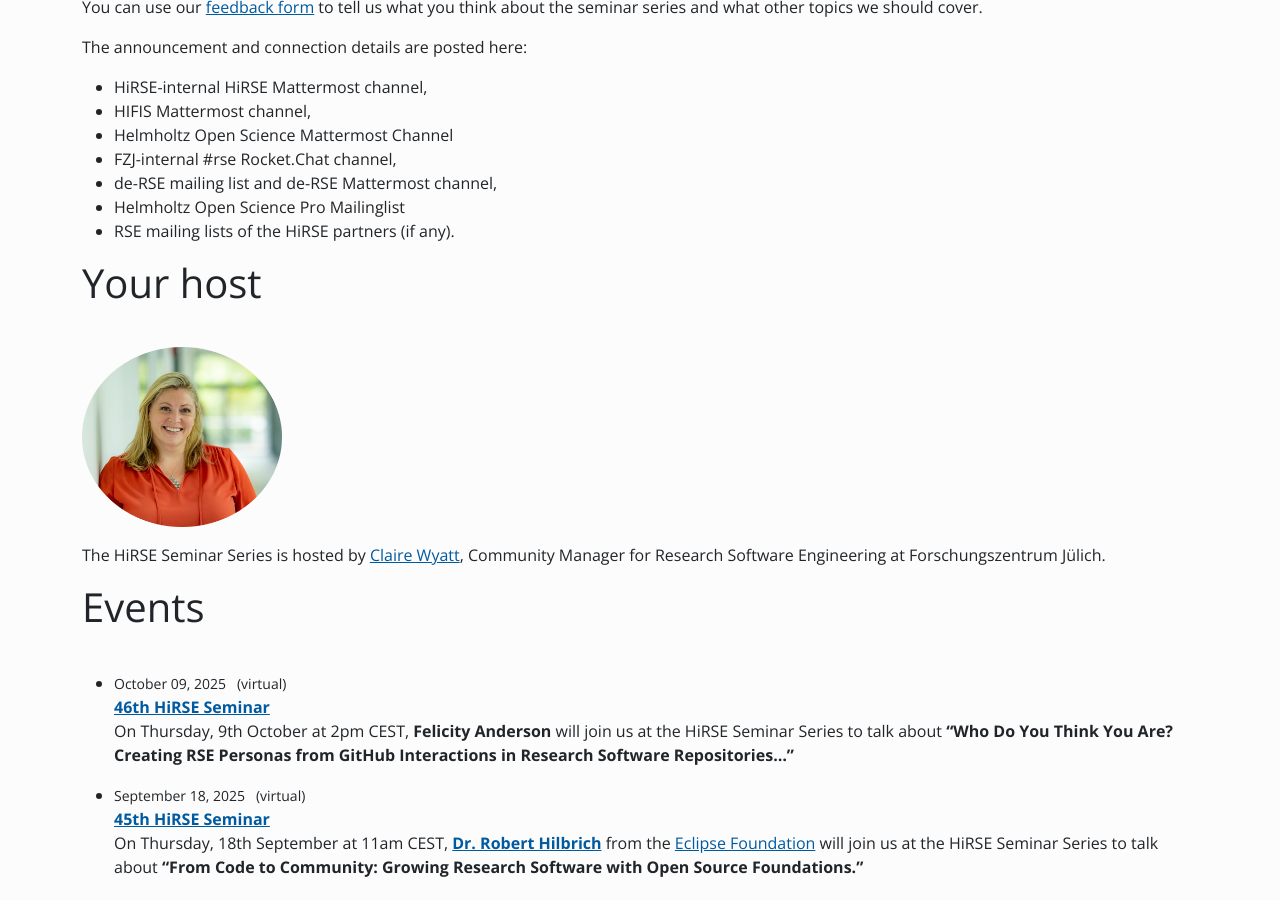
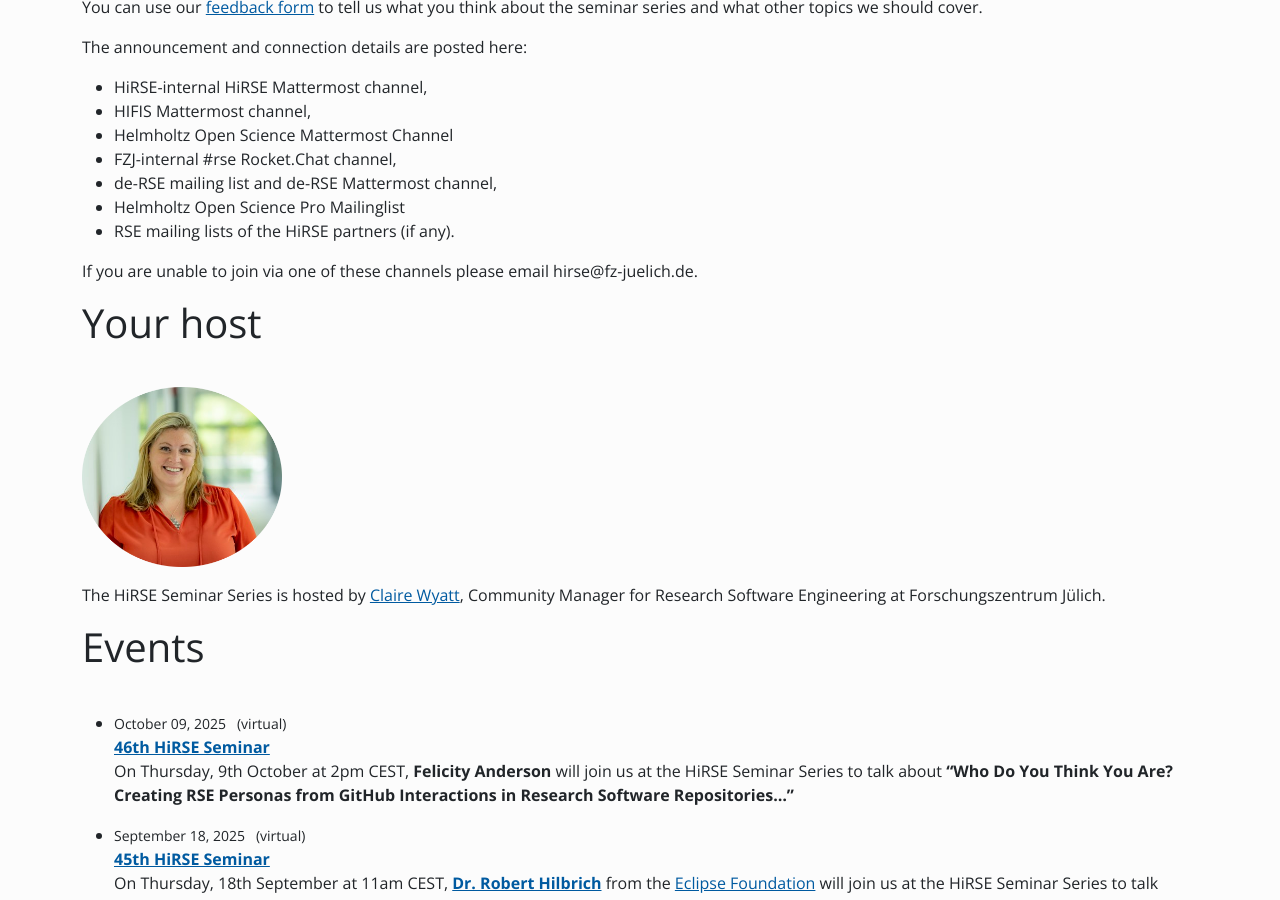
Before and after one commit to Helmholtz-HiRSE/helmholtz-hirse.github.io, a Jekyll site: the page built from series.md, in a window 1280 px wide and 900 px high, scrolled down 515 px. Built offline with Jekyll 4.4.1, drawn with Linux system fonts in a browser that asks for light colours; nearby versions of some CDN libraries.

Commit message:
Update series.md

```diff
--- a/series.md
+++ b/series.md
@@ -25,6 +25,8 @@ The announcement and connection details are posted here:
 - Helmholtz Open Science Pro Mailinglist
 - RSE mailing lists of the HiRSE partners (if any).
 
+If you are unable to join via one of these channels please email hirse@fz-juelich.de.
+
 # Your host
 <img width="200" src="assets/claire.png">
 
```
